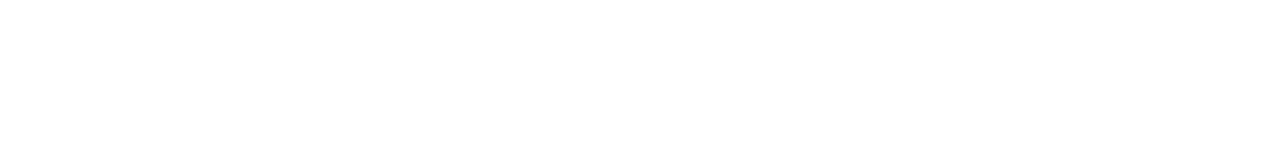
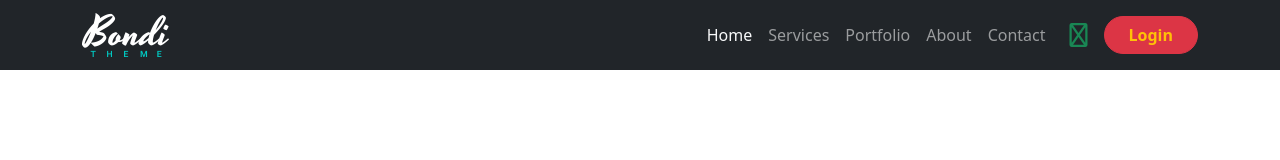
Before and after one commit to rouanis5/bootstrap-template-2, a website built with Parcel: page src/index.html in a window 1280 px wide. Built offline with nearby package versions, Linux system fonts and the light colour scheme.

Commit message:
+ topnav

```diff
--- a/src/index.html
+++ b/src/index.html
@@ -7,6 +7,49 @@
         <title>Bootstrap template 2</title>
     </head>
     <body>
+        <!-- start topnav -->
+        <nav class="navbar navbar-expand-lg navbar-dark bg-dark postion-sticky">
+            <div class="container">
+                <a class="navbar-brand" href="#"><img src="./images/logo.png" alt="" /></a>
+                <button
+                    class="navbar-toggler d-lg-none text-white"
+                    type="button"
+                    data-bs-toggle="collapse"
+                    data-bs-target="#collapsibleNavId"
+                    aria-controls="collapsibleNavId"
+                    aria-expanded="false"
+                    aria-label="Toggle navigation"
+                >
+                    <i class="fa-solid fa-bars"></i>
+                </button>
+                <div class="collapse navbar-collapse" id="collapsibleNavId">
+                    <ul class="navbar-nav ms-lg-auto ms-2 mt-2 mt-lg-0 mb-lg-0 mb-2">
+                        <li class="nav-item active">
+                            <a class="nav-link text-light" href="#">Home</a>
+                        </li>
+                        <li class="nav-item">
+                            <a class="nav-link" href="#">Services</a>
+                        </li>
+                        <li class="nav-item">
+                            <a class="nav-link" href="#">Portfolio</a>
+                        </li>
+                        <li class="nav-item">
+                            <a class="nav-link" href="#">About</a>
+                        </li>
+                        <li class="nav-item">
+                            <a class="nav-link" href="#">Contact</a>
+                        </li>
+                    </ul>
+                    <div class="d-flex">
+                        <li class="nav-item text-success d-none d-lg-flex">
+                            <i class="fa-solid fa-magnifying-glass h4 my-auto px-3"></i>
+                        </li>
+                        <a class="btn btn-danger text-warning main-btn rounded-pill fw-bold px-4">Login</a>
+                    </div>
+                </div>
+            </div>
+        </nav>
+        <!-- finish topnav -->
         <script src="./script.js" type="module"></script>
     </body>
 </html>
```
